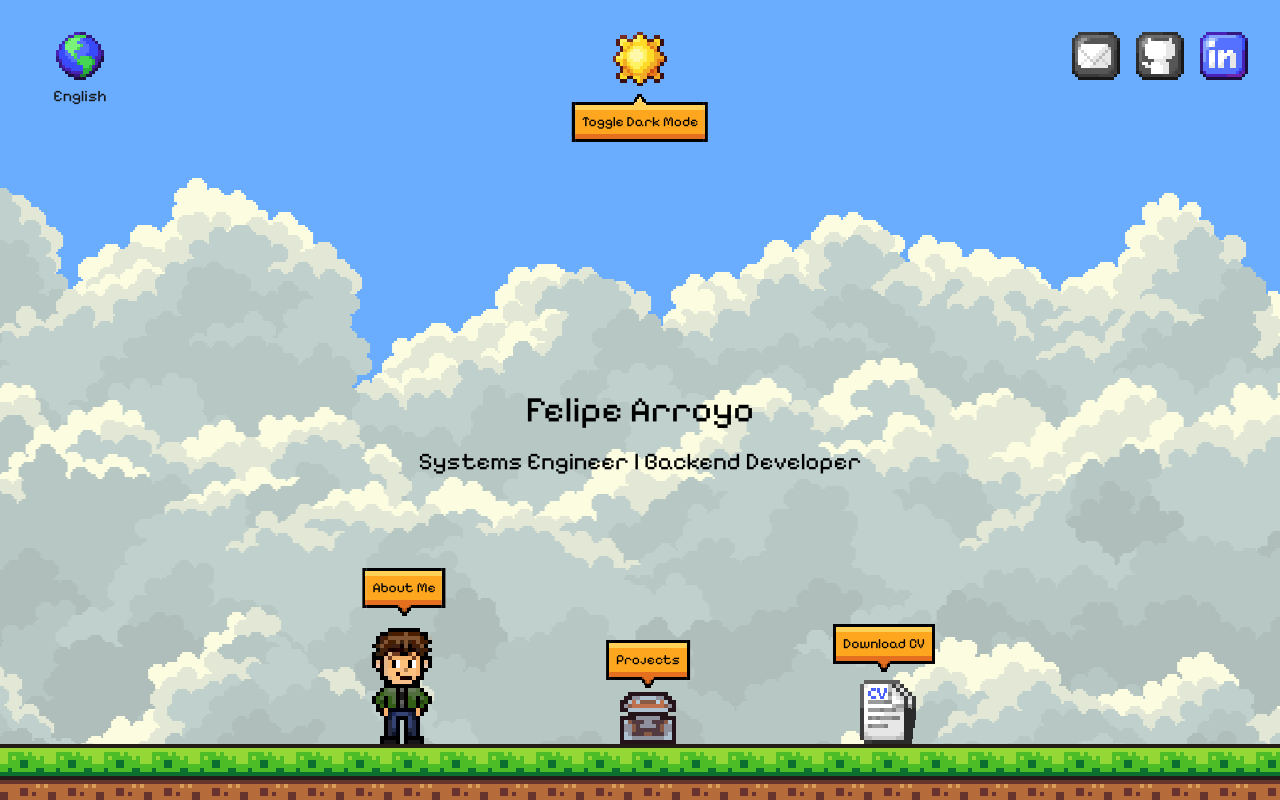
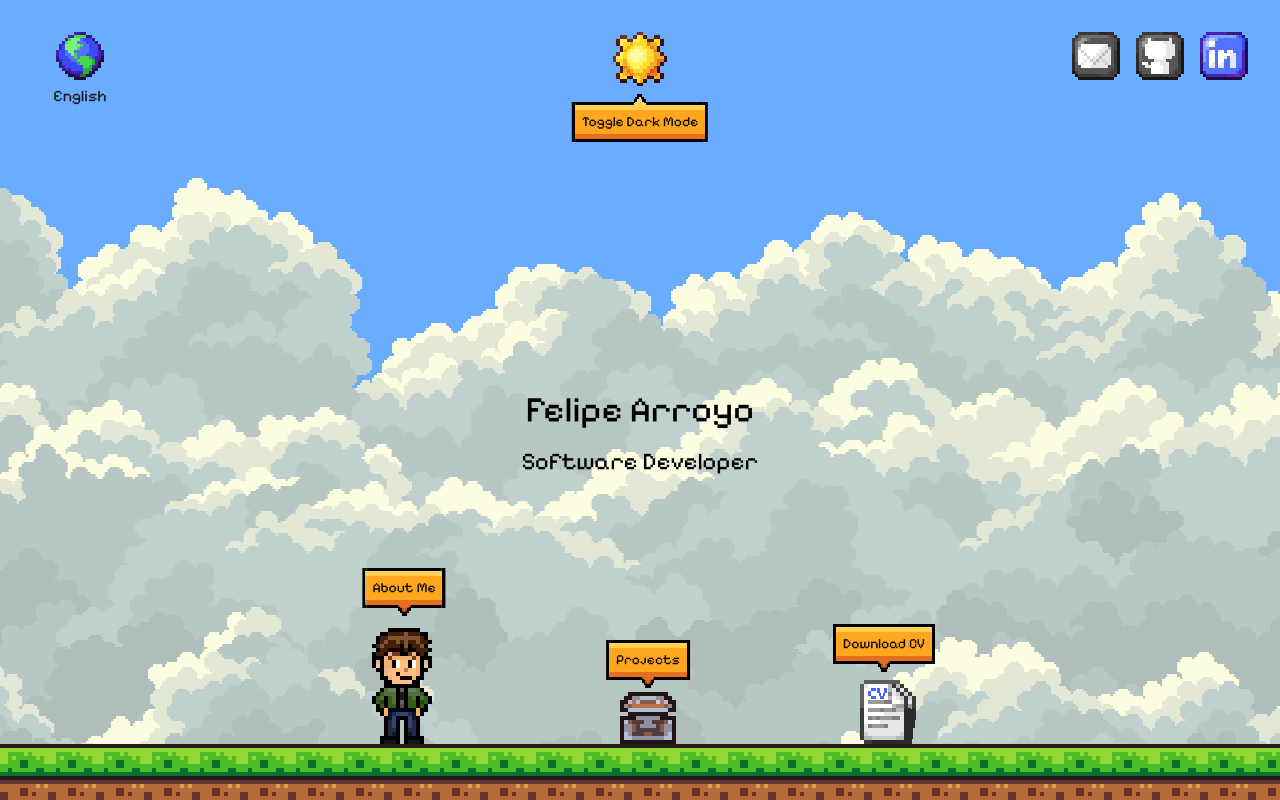
Before and after one commit to feliarroyo/portfolio, a Next.js app: page / in a window 1280 px wide. Built offline with nearby package versions, Linux system fonts and the light colour scheme.

Commit message:
fix: changed subtitle

```diff
--- a/app/dictionaries/translations.ts
+++ b/app/dictionaries/translations.ts
@@ -29,7 +29,7 @@ export const translations: Record<"en" | "es", Dictionary> = {
       github: "Go To GitHub Profile",
       linkedin: "Go To LinkedIn Profile",
       title: "Felipe Arroyo",
-      subtitle: "Systems Engineer | Backend Developer",
+      subtitle: "Software Developer",
       aboutMe: "About Me",
       projects: "Projects",
       cv: "Download CV",
@@ -51,7 +51,7 @@ export const translations: Record<"en" | "es", Dictionary> = {
       github: "Ir a perfil de GitHub",
       linkedin: "Ir a perfil de LinkedIn",
       title: "Felipe Arroyo",
-      subtitle: "Ingeniero de Sistemas | Desarrollador Backend",
+      subtitle: "Desarrollador de software",
       aboutMe: "Sobre mí",
       projects: "Proyectos",
       cv: "Descargar CV",
```
